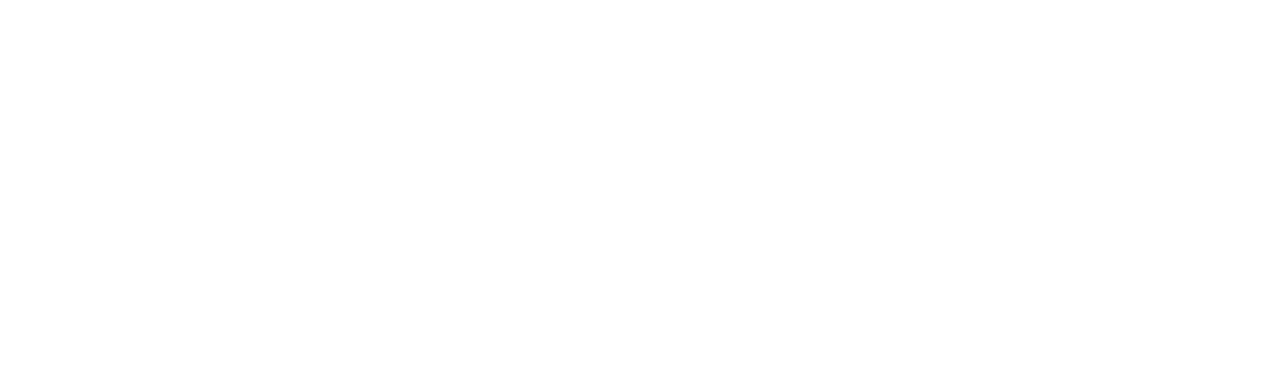
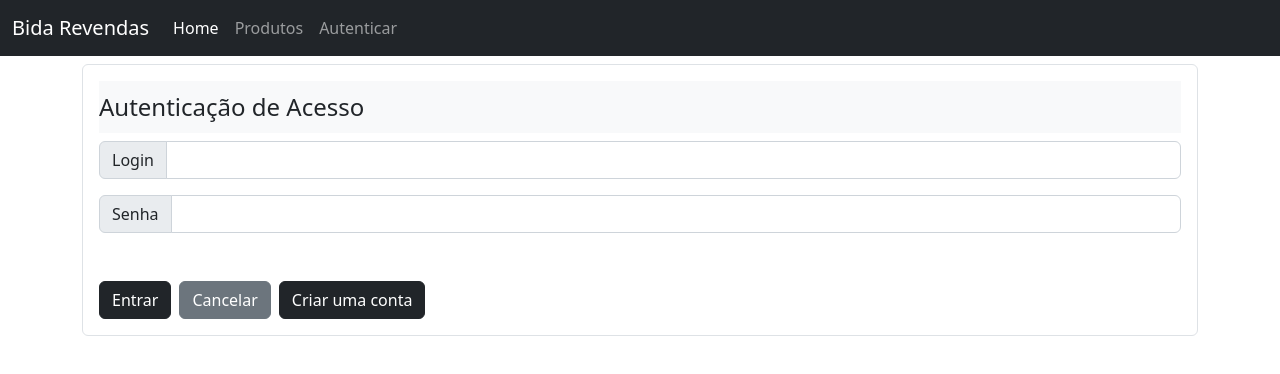
Before and after one commit to GabrielAlSant/Sites-Produtos-React, a React (Create React App) app: page /login in a window 1280 px wide. Before the commit this address had no page. Shown: the top 374 px of the page. Built offline with nearby package versions, Linux system fonts and the light colour scheme.

Commit message:
Sistema de Login, Estilização

```diff
--- a/package.json
+++ b/package.json
@@ -8,6 +8,7 @@
     "@testing-library/user-event": "^13.5.0",
     "axios": "^1.1.3",
     "bootstrap": "^5.2.2",
+    "firebase": "^9.14.0",
     "react": "^18.2.0",
     "react-dom": "^18.2.0",
     "react-router-dom": "^6.4.3",
--- a/src/App.js
+++ b/src/App.js
@@ -1,7 +1,8 @@
-import React from 'react';
+import React,{useContext} from 'react';
 import './App.css';
-import { BrowserRouter, Routes, Route } from 'react-router-dom'
+import { BrowserRouter, Routes, Route, Navigate } from 'react-router-dom'
 import logo from './logo.svg';
+import { useNavigate } from 'react-router-dom';
 
 import Home from './pages/home';
 import Teste from './pages/teste';
@@ -9,16 +10,24 @@
 import CardProdutos from './components/cardProdutos';
 import ProdutoSolo from './components/produtoSolo';
 import Header from './components/header';
-
+import Login from './pages/login';
+import Cadastrar from './pages/cadastrar';
+import { AuthContext } from './components/Authcontext&AuthReducer';
 
 function App() {
+  const {usuario} = useContext(AuthContext)
+  const ProtecaoDeRota = ({children}) =>{
+    return usuario ? children : <Login />
+  }
   return (
     <BrowserRouter>
       <Routes>
       <Route path='/' element={<Home />} />
       <Route path='/teste' element={<Teste />} />
-      <Route path='/produtos' element={<Produtos />} />
-      <Route path='/produto/:id' element={<ProdutoSolo />} />
+      <Route path='/produtos' element={<ProtecaoDeRota><Produtos /></ProtecaoDeRota>} />
+      <Route path='/login' element={<Login />} />
+      <Route path='/cadastrar' element={<Cadastrar />} />
+      <Route path='/produto/:id' element={<ProtecaoDeRota><ProdutoSolo /></ProtecaoDeRota>} />
       </Routes>
     </BrowserRouter>
   );
--- /dev/null
+++ b/src/components/Authcontext&AuthReducer.jsx
@@ -0,0 +1,37 @@
+import {useState, useEffect, createContext, useReducer, useContext} from "react"
+
+export const AuthContextProvider = ({children}) => {
+    const [autenticacao, setAutenticacao] = useReducer(AuthReducer, UsuarioInicial)
+
+    useEffect(() => {
+      localStorage.setItem("usuario", JSON.stringify(autenticacao.usuario));
+    }, [autenticacao.usuario]);
+    return (
+        <AuthContext.Provider value={{usuario : autenticacao.usuario, setAutenticacao}}>
+            {children}
+        </AuthContext.Provider>
+    )
+  }
+
+  const UsuarioInicial = {
+    usuario : JSON.parse(localStorage.getItem("usuario")) || null,
+  }
+
+  export const AuthContext = createContext(UsuarioInicial);
+
+  export const AuthReducer = (autenticacao, tipo) => {
+    switch (tipo.type){
+        case "LOGIN": {
+            return  {
+                usuario:tipo.payload,
+            }
+        }
+        case "LOGOUT":{
+  return {
+    usuario : null,
+  }
+        }
+
+        default: return autenticacao;
+    }
+  }
--- a/src/components/header.jsx
+++ b/src/components/header.jsx
@@ -1,5 +1,16 @@
-import React from "react";
+import React,{useContext} from "react";
+import { AuthContext } from "./Authcontext&AuthReducer";
+import { useNavigate } from "react-router-dom";
+
 export default function Header(){
+  const navigate = useNavigate()
+  const {setAutenticacao} = useContext(AuthContext)
+  const {usuario} = useContext(AuthContext)
+  const handleLogout =(e)=>{
+    const user = usuario;
+    setAutenticacao({type:"LOGOUT", payload:user})
+    navigate("/")
+  }
     return(
         <nav class="navbar navbar-expand-lg navbar-dark bg-dark">
   <div class="container-fluid">
@@ -7,8 +18,8 @@
     <button class="navbar-toggler" type="button" data-bs-toggle="collapse" data-bs-target="#navbarNav" aria-controls="navbarNav" aria-expanded="false" aria-label="Toggle navigation">
       <span class="navbar-toggler-icon"></span>
     </button>
-    <div class="collapse navbar-collapse" id="navbarNav">
-      <ul class="navbar-nav">
+    <div class="collapse navbar-collapse" id="navbarSupportedContent">
+      <ul class="navbar-nav me-auto mb-2 mb-lg-0">
         <li class="nav-item">
           <a class="nav-link active" aria-current="page" href="/">Home</a>
         </li>
@@ -16,9 +27,12 @@
           <a class="nav-link" href="/produtos">Produtos</a>
         </li>
         <li class="nav-item">
-          <a class="nav-link" href="#">Nada</a>
+          <a class="nav-link" href="/login">Autenticar</a>
         </li>
       </ul>
+      {usuario &&(<span class="navbar-text" role="search">
+         <form class="d-flex" onSubmit={handleLogout}><button className="form-control me-2 btn-outline-light">Logout</button></form>
+        </span>)}
     </div>
   </div>
 </nav>
--- a/src/components/produtoSolo.jsx
+++ b/src/components/produtoSolo.jsx
@@ -28,10 +28,10 @@
 			<div className="cardsolo" key={produtos.id}>
          <div className="row g-0">
     <div className="col-md-4">
-      <img src={produtos.img} className="imgsolo" alt="..." />
+      <img src={produtos.img} className="imgprodutosolo" alt="..." />
     </div>
     <div className="col-md-8">
-      <div className="card card-body">
+      <div className="card card-body mt-4">
         <h5 className="card-title">{produtos.titulo}</h5>
         <p className="card-text">{produtos.descricao}</p>
         <p className="card-text"><small className="text-muted">{produtos.preco}</small></p>
@@ -40,7 +40,7 @@
    </div>
    </div>
 			</div>
-          <a href='/produtos'>Voltar</a>
+          <a href='/produtos' className='container'><button class="end btn btn-dark">Voltar</button></a>
 		</div>
 	)
 }
--- /dev/null
+++ b/src/pages/cadastrar.jsx
@@ -0,0 +1,93 @@
+import React, {useContext,useState} from "react";
+import { getAuth, createUserWithEmailAndPassword } from "firebase/auth";
+import { useNavigate } from "react-router-dom";
+import { initializeApp } from "firebase/app";
+import Header from "../components/header";
+import { AuthContext, AuthReducer } from "../components/Authcontext&AuthReducer";
+
+
+export default function Cadastrar(){
+    const [error, setError] = useState(false);
+    const [email, setEmail] = useState("");
+    const [password, setPassword] = useState("");
+
+    const firebaseConfig = {
+      apiKey: "AIzaSyByb_EZAx46xerjZA-0jm2857wwhR3OhBw",
+      authDomain: "projeto-reactauth.firebaseapp.com",
+      projectId: "projeto-reactauth",
+      storageBucket: "projeto-reactauth.appspot.com",
+      messagingSenderId: "423449502619",
+      appId: "1:423449502619:web:eca31e9cbbbaaca29cb73e"
+    };
+
+    const app = initializeApp(firebaseConfig);
+    const {setAutenticacao} = useContext(AuthContext)
+    const navitage = useNavigate()
+
+    const handleRegister = (e) => {
+        const auth = getAuth();
+        e.preventDefault();
+        createUserWithEmailAndPassword(auth, email, password)
+          .then((userCredential) => {
+            const user = userCredential.user;
+            setAutenticacao({type:"LOGIN", payload:user})
+            navitage("/")
+          })
+          .catch((error) => {
+            setError(true);
+          });
+      };
+
+
+    return (
+        <div>
+            <Header/>
+            <div className="container-fluid g-0">
+      <form onSubmit={handleRegister} className="container mt-2">
+        <fieldset className="border rounded p-3 mt-2">
+          <legend className="container navbar navbar-expand-lg bg-light verde">
+            {" "}
+            Cadastro de Usuário
+          </legend>
+          <div className="input-group mb-3">
+            <span className="input-group-text" id="basic-addon1">
+              Login
+            </span>
+            <input
+              type="text"
+              className="form-control"
+              aria-label="Titulo"
+              aria-describedby="basic-addon1"
+              onChange={(e) => setEmail(e.target.value)}
+            />
+          </div>
+          <div className="input-group mb-3">
+            <span className="input-group-text" id="basic-addon1">
+              Senha
+            </span>
+            <input
+              type="password"
+              className="form-control"
+              aria-label="Titulo"
+              aria-describedby="basic-addon1"
+              onChange={(e) => setPassword(e.target.value)}
+            />
+          </div>
+          {error && (
+            <span className="error">
+              Ops, Algo deu errado, tente novamente ou contate a administração.
+            </span>
+          )}
+          <br />
+          <button type="submit" className="btn btn-dark mt-2">
+            Cadastrar
+          </button>
+          <a href="/"><button type="button" className="btn btn-secondary ms-2 mt-2">
+            Cancelar
+          </button></a>
+        </fieldset>
+      </form>
+    </div>
+        </div>
+    )
+}
--- /dev/null
+++ b/src/pages/login.jsx
@@ -0,0 +1,95 @@
+import React, {useContext, useState} from "react";
+import { getAuth, signInWithEmailAndPassword } from "firebase/auth";
+import { useNavigate } from "react-router-dom";
+import { initializeApp } from "firebase/app";
+import Header from "../components/header";
+import { AuthContext, AuthReducer } from "../components/Authcontext&AuthReducer";
+
+export default function Login(){
+    const [error, setError] = useState(false);
+    const [email, setEmail] = useState("");
+    const [password, setPassword] = useState("");
+
+    const firebaseConfig = {
+      apiKey: "AIzaSyByb_EZAx46xerjZA-0jm2857wwhR3OhBw",
+      authDomain: "projeto-reactauth.firebaseapp.com",
+      projectId: "projeto-reactauth",
+      storageBucket: "projeto-reactauth.appspot.com",
+      messagingSenderId: "423449502619",
+      appId: "1:423449502619:web:eca31e9cbbbaaca29cb73e"
+    };
+
+    const app = initializeApp(firebaseConfig);
+    const {setAutenticacao} = useContext(AuthContext)
+    const navitage = useNavigate()
+
+    const handleLogin = (e) => {
+        const auth = getAuth();
+        e.preventDefault();
+        signInWithEmailAndPassword(auth, email, password)
+          .then((userCredential) => {
+            const user = userCredential.user;
+            setAutenticacao({type:"LOGIN", payload:user})
+            navitage("/")
+          })
+          .catch((error) => {
+            setError(true);
+          });
+      };
+
+
+    return (
+        <div>
+            <Header></Header>
+            <div className="container-fluid g-0">
+      <form onSubmit={handleLogin} className="container mt-2">
+        <fieldset className="border rounded p-3 mt-2">
+          <legend className="container navbar navbar-expand-lg bg-light verde">
+            {" "}
+            Autenticação de Acesso
+          </legend>
+          <div className="input-group mb-3">
+            <span className="input-group-text" id="basic-addon1">
+              Login
+            </span>
+            <input
+              type="text"
+              className="form-control"
+              aria-label="Titulo"
+              aria-describedby="basic-addon1"
+              onChange={(e) => setEmail(e.target.value)}
+            />
+          </div>
+          <div className="input-group mb-3">
+            <span className="input-group-text" id="basic-addon1">
+              Senha
+            </span>
+            <input
+              type="password"
+              className="form-control"
+              aria-label="Titulo"
+              aria-describedby="basic-addon1"
+              onChange={(e) => setPassword(e.target.value)}
+            />
+          </div>
+          {error && (
+            <span className="error">
+              Ops, Algo deu errado, tente novamente ou contate a administração.
+            </span>
+          )}
+          <br />
+          <button type="submit" className="btn btn-dark mt-2">
+            Entrar
+          </button>
+          <a href="/"><button type="button" className="btn btn-secondary ms-2 mt-2">
+            Cancelar
+          </button></a>
+         <a href="/cadastrar"><button type="button" className="btn btn-dark mt-2 ms-2">
+            Criar uma conta
+          </button></a>
+        </fieldset>
+      </form>
+    </div>
+        </div>
+    )
+}
--- a/src/pages/produtos.jsx
+++ b/src/pages/produtos.jsx
@@ -42,8 +42,8 @@
             onChange={(e) => setConsulta(e.target.value)}
           />
         </form>
-      <div className="">
-		<div className="display-in">
+
+		<div className="container">
 	 {
 				filtro(produtos).map(produto => {
 					return (
@@ -54,7 +54,6 @@
 				})
 			}
    </div>
-	  </div>
         </div>
     )
 }
```
Also changed, not shown: src/components/cardProdutos.jsx (+15 -9 lines), src/index.css (+4 -37 lines), src/index.js (+5 -2 lines), src/firebase.js (added), 1 other file (tests, documents, lock files or other folders).
